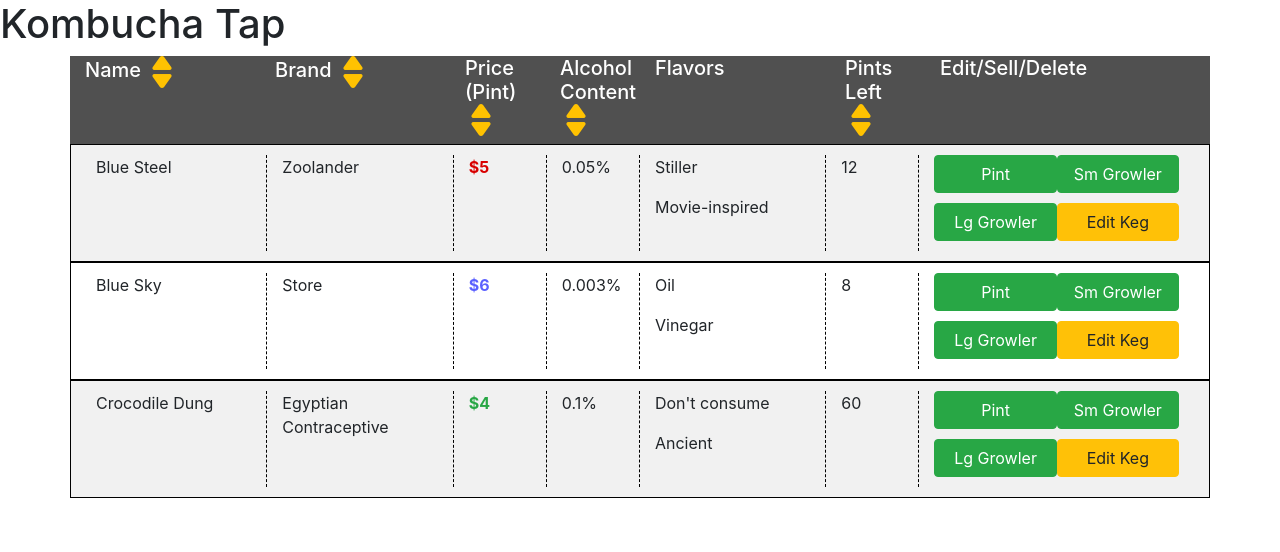
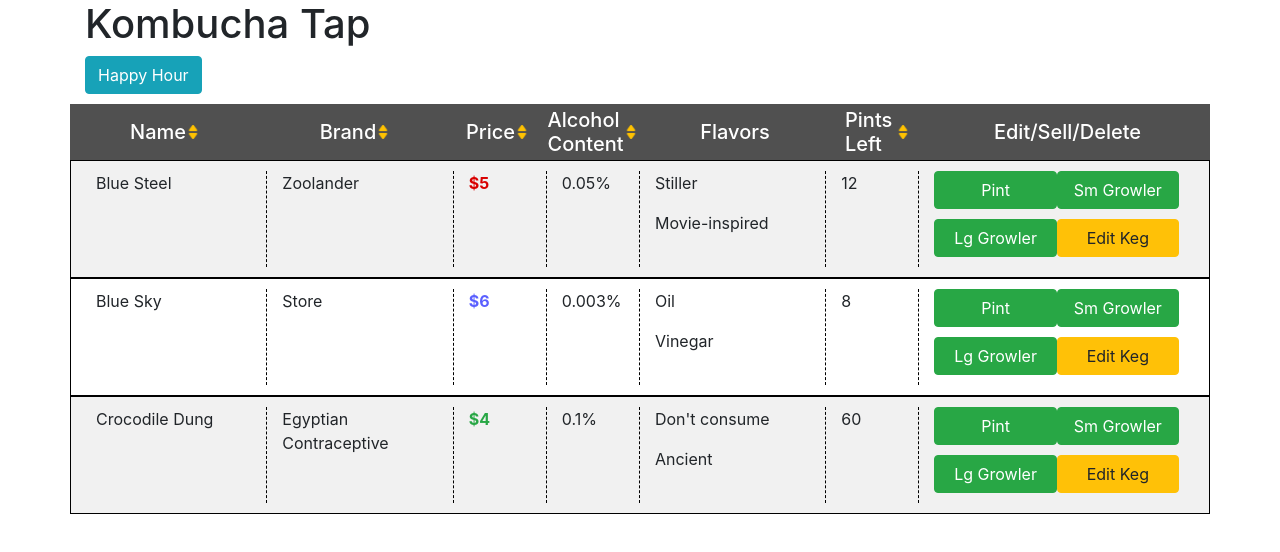
Before and after one commit to putman10/kombucha-on-tap, an Angular app: page / in a window 1280 px wide. Shown: the top 552 px of the page. Built offline with nearby package versions, Linux system fonts and the light colour scheme.

Commit message:
add happy hour functionality to discount beers by 20 percent

```diff
--- a/src/app/app.component.css
+++ b/src/app/app.component.css
@@ -39,5 +39,30 @@
 }
 
 .sort-arrows {
+    height: 14px;
+}
 
+.headers h5 {
+    display: -webkit-box;
+    display: -ms-flexbox;
+    display: flex;
+    height: 100%;
+    -webkit-box-align: center;
+    -ms-flex-align: center;
+    align-items: center;
+    -webkit-box-pack: center;
+    -ms-flex-pack: center;
+    justify-content: center;
 }
+
+.flavorButton {
+  margin: 0 2px 10px 6px;
+}
+
+#flavors button {
+  margin-top: 10px;
+}
+
+#happyHour {
+  margin-bottom: 10px;
+}
--- a/src/app/app.component.html
+++ b/src/app/app.component.html
@@ -1,17 +1,17 @@
-<h1>
-  {{title}}
-</h1>
-
 <div class="container">
+  <h1>
+    {{title}}
+  </h1>
+  <button type="button" name="happyHour" id="happyHour" class="btn btn-info" (click)="happyHourDiscount()">Happy Hour</button>
   <div class="row headers">
     <div class="col-sm-2">
-      <h5>Name <img src="./assets/images/elevator.png" alt="up-down-arrows" class="sort-arrows" (click)="sort('name')"></h5>
+      <h5>Name<img src="./assets/images/elevator.png" alt="up-down-arrows" class="sort-arrows" (click)="sort('name')"></h5>
     </div>
     <div class="col-sm-2">
-      <h5>Brand <img src="./assets/images/elevator.png" alt="up-down-arrows" class="sort-arrows" (click)="sort('brand')"></h5>
+      <h5>Brand<img src="./assets/images/elevator.png" alt="up-down-arrows" class="sort-arrows" (click)="sort('brand')"></h5>
     </div>
     <div class="col-sm-1">
-      <h5>Price (Pint) <img src="./assets/images/elevator.png" alt="up-down-arrows" class="sort-arrows" (click)="sortNumber('pricePerPint')"></h5>
+      <h5>Price<img src="./assets/images/elevator.png" alt="up-down-arrows" class="sort-arrows" (click)="sortNumber('pricePerPint')"></h5>
     </div>
     <div class="col-sm-1">
       <h5>Alcohol Content <img src="./assets/images/elevator.png" alt="up-down-arrows" class="sort-arrows" (click)="sortNumber('alcoholContent')"></h5>
@@ -74,9 +74,9 @@
         <label for="alcoholContent">Edit Alchohol Content:</label>
         <input type="text" name="alcoholContent" class="form-control" [(ngModel)]="selectedKeg.alcoholContent">
       </div>
-      <div class="form-group">
-        <label for="flavors">Edit Flavors</label>
-        <span *ngFor="let flavor of selectedKeg.flavors" (click)="removeFlavor(selectedKeg, flavor)" class="btn btn-primary">{{flavor}} </span>
+      <div class="form-group" id="flavors">
+        <label for="flavors">Flavors</label>
+        <span *ngFor="let flavor of selectedKeg.flavors" (click)="removeFlavor(selectedKeg, flavor)" class="btn btn-primary flavorButton">{{flavor}} </span>
         <input type="text" name="flavors" class="form-control" placeholder="Add Flavor" [(ngModel)]="flavorName">
         <button type="button" name="addFlavor" class="btn btn-success" (click)="addFlavor(selectedKeg)">Add</button>
       </div>
@@ -84,7 +84,7 @@
         <label for="pintsRemaining">Edit Pints Left:</label>
         <input type="text" name="pintsRemaining" class="form-control" [(ngModel)]="selectedKeg.pintsRemaining">
       </div>
-      <button type="button" name="button" (click)="finishedEditing()" class="btn btn-warning">Update</button>
+      <button type="button" name="button" (click)="finishedEditing()" class="btn btn-warning">Done Updating</button>
     </form>
   </div>
 </div>
--- a/src/app/app.component.ts
+++ b/src/app/app.component.ts
@@ -91,4 +91,11 @@ export class AppComponent {
       this.numberSortType = property + 'Descending'
     }
   }
+
+  happyHourDiscount(){
+    this.kegs.forEach(function(keg){
+      keg.discount(20);
+      console.log(keg.pricePerPint);
+    })
+  }
 }
--- a/src/app/models/keg.model.ts
+++ b/src/app/models/keg.model.ts
@@ -12,4 +12,8 @@ export class Keg {
   sellLargeGrowler(){
     this.pintsRemaining -= 4;
   }
+
+  discount(percentage){
+    this.pricePerPint = this.pricePerPint - (this.pricePerPint * percentage)/100;
+  }
 }
```
